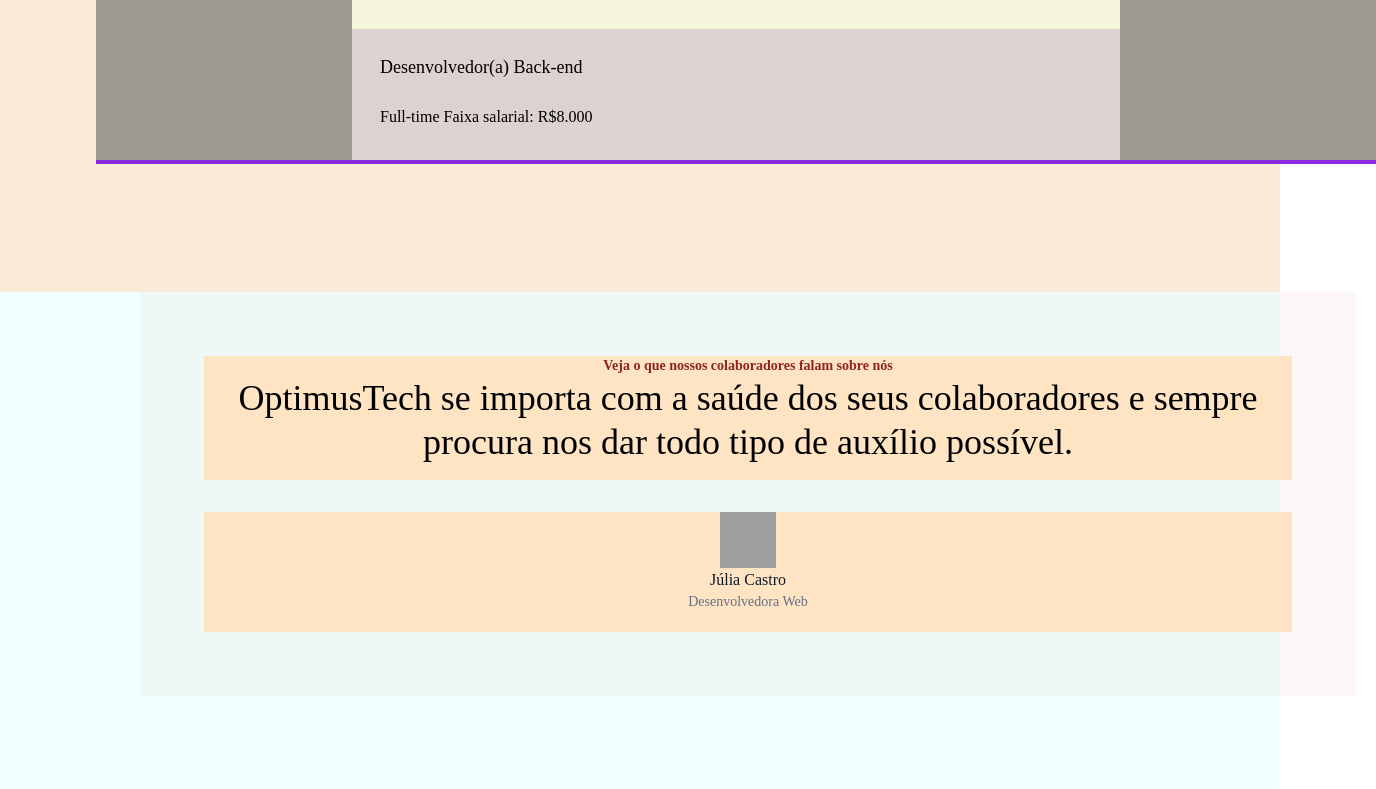
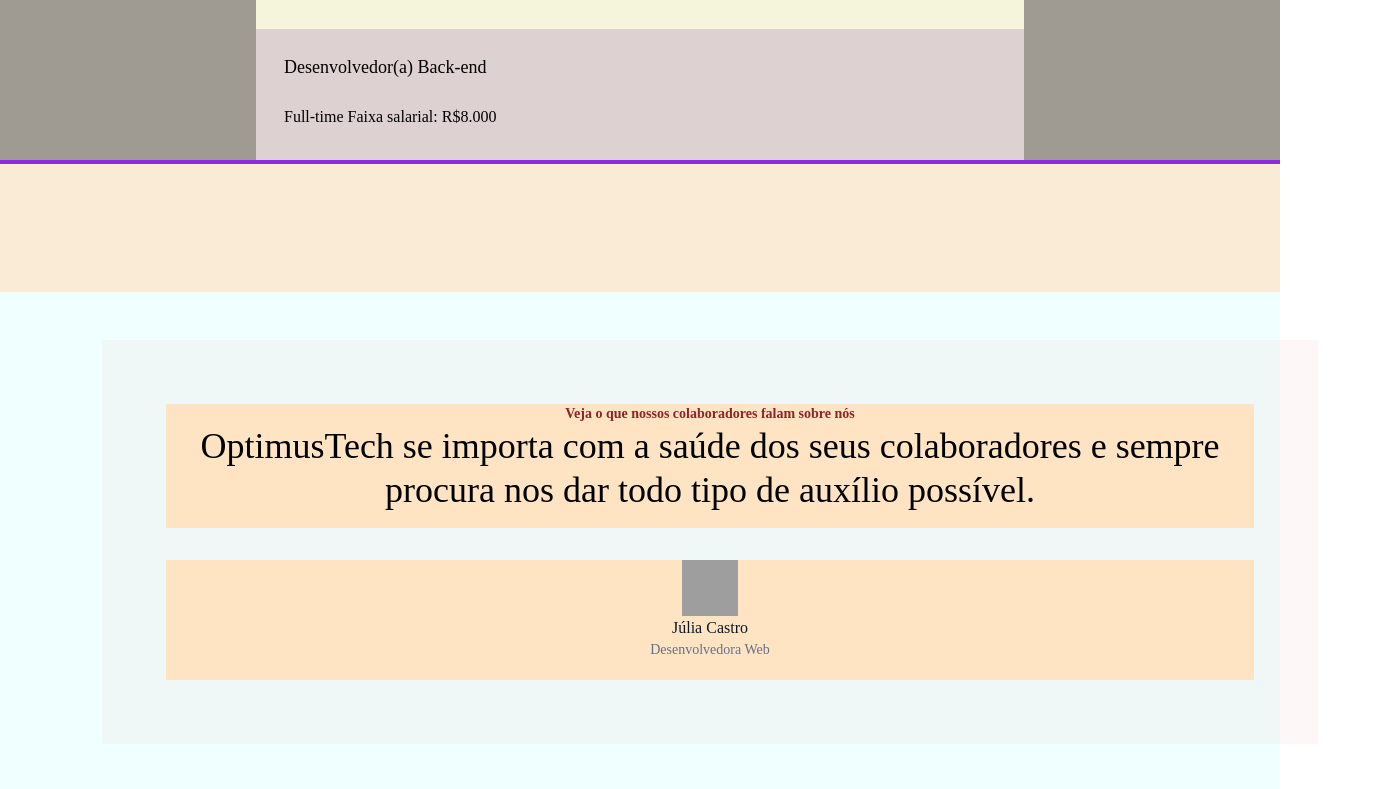
Before and after one commit to rogeriop/html-css-7days-first, a plain HTML site: page index.html in a window 1280 px wide. Shown: the part 2281-3070 px from the top of the page, 1376 px wide, since content can reach past the window. Drawn offline with Linux system fonts and the light colour scheme; grey boxes are pictures that could not be loaded.

Commit message:
Correção 1

```diff
--- a/styles/depoimentos.css
+++ b/styles/depoimentos.css
@@ -4,6 +4,8 @@
     background-color: azure;
     display: flex;
     padding-left: 140px;
+    align-items: center;
+    justify-content: center;
 }
 
 .depoimento__conteudo {
--- a/styles/talentos.css
+++ b/styles/talentos.css
@@ -6,6 +6,7 @@
     background-color: antiquewhite;
     display: flex;
     flex-direction: column;
+    align-items: center;
     gap: 64px;
 }
 
```
